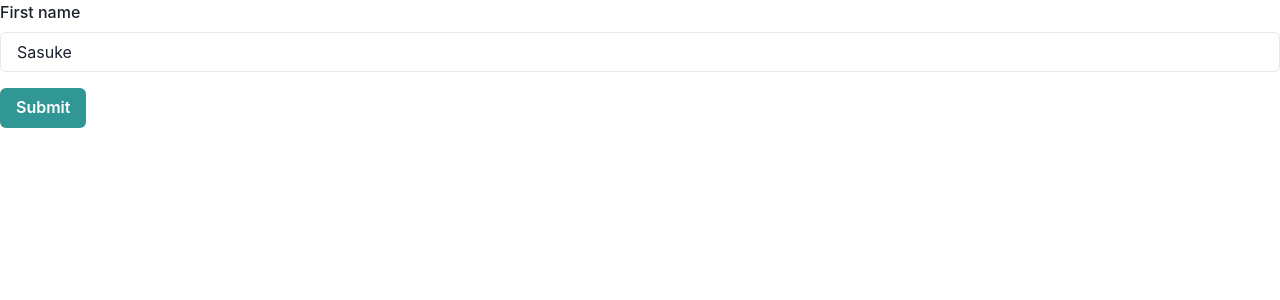
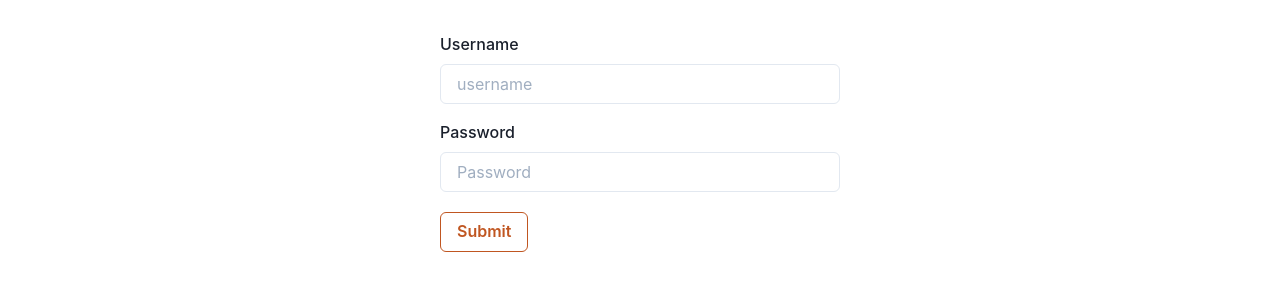
Before and after one commit to satiseven/nextjschakra, a Next.js app: page /register in a window 1280 px wide. Shown: the top 300 px of the page. Built offline with nearby package versions, Linux system fonts and the light colour scheme.

Commit message:
form component is ready

```diff
--- /dev/null
+++ b/src/components/InputField.tsx
@@ -0,0 +1,33 @@
+import {
+  FormControl,
+  FormErrorMessage,
+  FormLabel,
+  Input,
+} from "@chakra-ui/react";
+import { useField } from "formik";
+import React, { ReactElement, InputHTMLAttributes } from "react";
+
+type InputFieldProps = InputHTMLAttributes<HTMLInputElement> & {
+  name: string;
+  label: string;
+};
+
+export const InputField: React.FC<InputFieldProps> = ({
+  label,
+  size: _,
+  ...props
+}): ReactElement => {
+  const [field, { error, touched }] = useField(props);
+  return (
+    <FormControl isInvalid={!!error && !!touched}>
+      <FormLabel htmlFor={field.name}>{label}</FormLabel>
+      <Input
+        {...field}
+        {...props}
+        id={field.name}
+        placeholder={props.placeholder}
+      />
+      {error && <FormErrorMessage>{error}</FormErrorMessage>}
+    </FormControl>
+  );
+};
--- /dev/null
+++ b/src/components/Wrapper.tsx
@@ -0,0 +1,22 @@
+import { Box } from "@chakra-ui/react";
+import React, { Children } from "react";
+
+interface WrapperProps {
+  variant?: "small" | "regular";
+}
+
+export const Wrapper: React.FC<WrapperProps> = ({
+  children,
+  variant = "regular",
+}) => {
+  return (
+    <Box
+      mt={8}
+      mx={"auto"}
+      maxW={variant === "regular" ? "800px" : "400px"}
+      w="100"
+    >
+      {children}
+    </Box>
+  );
+};
--- a/src/pages/register.tsx
+++ b/src/pages/register.tsx
@@ -1,51 +1,47 @@
 import {
+  Box,
   Button,
   FormControl,
   FormErrorMessage,
   FormLabel,
   Input,
 } from "@chakra-ui/react";
-import { Field, Form, Formik } from "formik";
+import { Form, Formik } from "formik";
 import React from "react";
+import { InputField } from "../components/InputField";
+import { Wrapper } from "../components/Wrapper";
 
 interface RegisterProps {}
 
 const Register: React.FC<RegisterProps> = ({}) => {
-  function validateName(value) {
-    let error;
-    if (!value) {
-      error = "Name is required";
-    } else if (value.toLowerCase() !== "naruto") {
-      error = "Jeez! You're not a fan 😱";
-    }
-    return error;
-  }
-
   return (
+    <Wrapper variant="small">
       <Formik
-      initialValues={{ name: "Sasuke" }}
-      onSubmit={(values, actions) => {
-        setTimeout(() => {
-          alert(JSON.stringify(values, null, 2));
-          actions.setSubmitting(false);
-        }, 1000);
+        initialValues={{ username: "", password: "" }}
+        onSubmit={(values) => {
+          console.log(values);
         }}
       >
-      {(props) => (
+        {({ errors, values, isSubmitting, handleChange }) => (
           <Form>
-          <Field name="name" validate={validateName}>
-            {({ field, form }) => (
-              <FormControl isInvalid={form.errors.name && form.touched.name}>
-                <FormLabel htmlFor="name">First name</FormLabel>
-                <Input {...field} id="name" placeholder="name" />
-                <FormErrorMessage>{form.errors.name}</FormErrorMessage>
-              </FormControl>
-            )}
-          </Field>
+            <InputField
+              name="username"
+              placeholder="username"
+              label="Username"
+            />
+            <Box mt={4}>
+              <InputField
+                type="password"
+                name="password"
+                placeholder="Password"
+                label="Password"
+              />
+            </Box>
             <Button
-            mt={4}
-            colorScheme="teal"
-            isLoading={props.isSubmitting}
+              isLoading={isSubmitting}
+              mt={5}
+              variant="outline"
+              colorScheme="orange"
               type="submit"
             >
               Submit
@@ -53,6 +49,7 @@
           </Form>
         )}
       </Formik>
+    </Wrapper>
   );
 };
 
```
Lines whose indentation alone changed are shown as unchanged.
